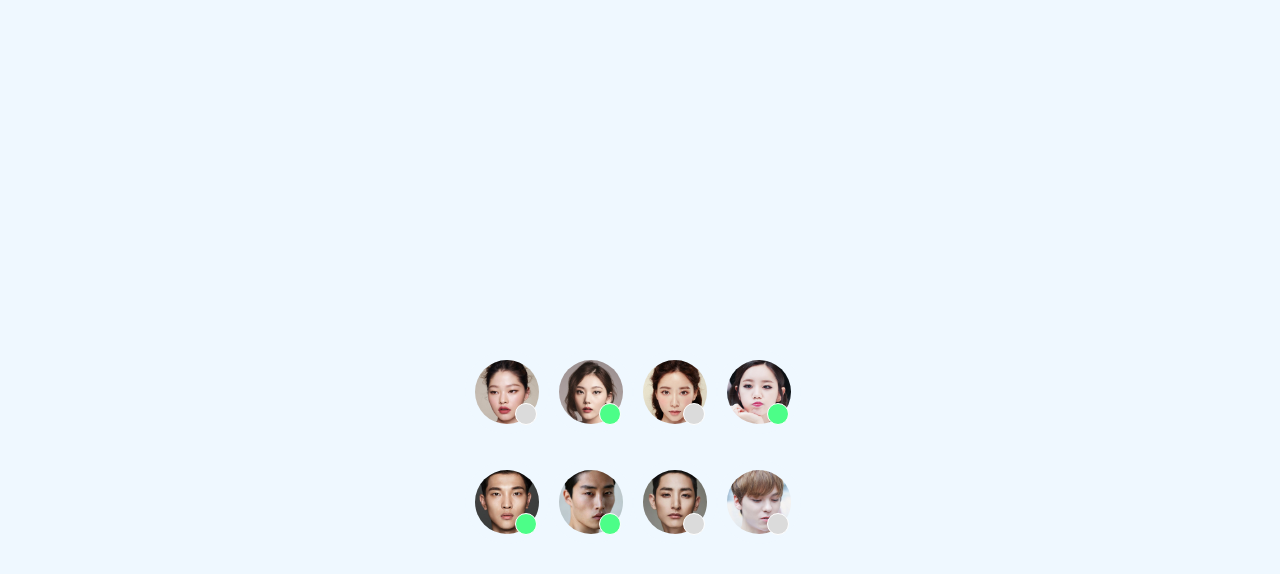
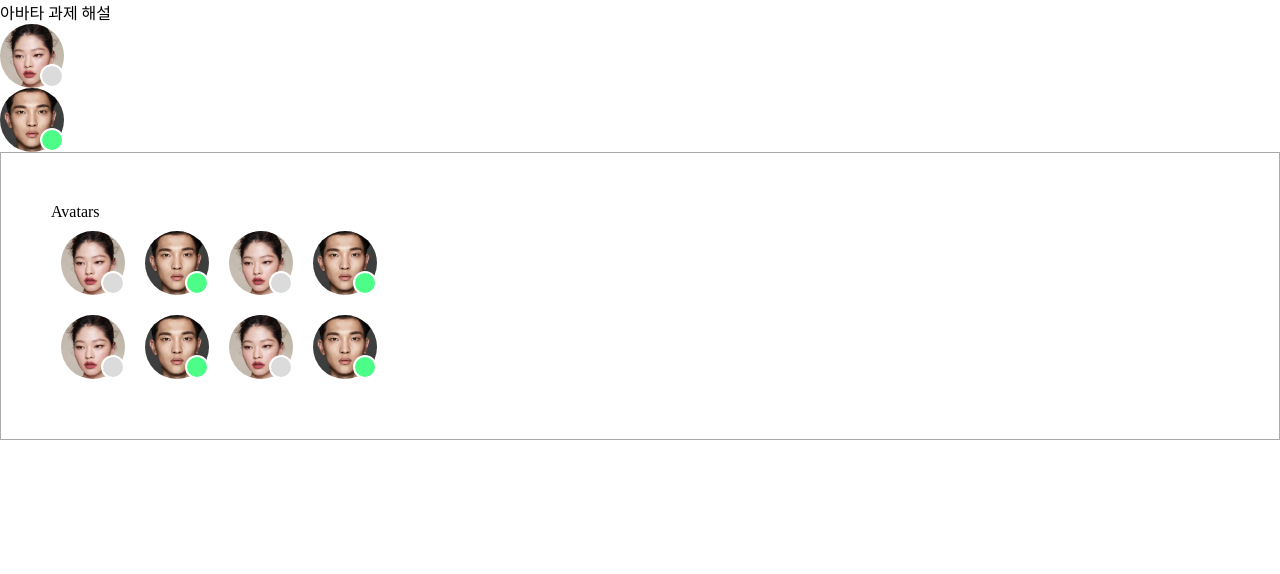
Before and after one commit to somin2352/homework, a plain HTML site: page avatars/avatars.html in a window 1280 px wide. Drawn offline with Linux system fonts and the light colour scheme; a web font is replaced by a local one.

Commit message:
avatars 과제 해설

```diff
--- a/avatars/avatars.html
+++ b/avatars/avatars.html
@@ -4,10 +4,11 @@
     <meta charset="UTF-8" />
     <meta name="viewport" content="width=device-width, initial-scale=1.0" />
     <title>Avatars | HTML/CSS 과제</title>
+    <link rel="stylesheet" href="https://cdnjs.cloudflare.com/ajax/libs/pretendard/1.3.9/static/pretendard-dynamic-subset.min.css" integrity="sha512-PsXUEGpaqdO9ConjXV1R21W0YqdV9dl3wxGAFnZFkGQ0/YGroVnvHv/aFehTx98C4fQRt6tqj/bvpAXsj5ztyQ==" crossorigin="anonymous" />
     <link rel="stylesheet" href="./styles/avatars.css" />
   </head>
   <body>
-    <div class="faces">
+    <!-- <div class="faces">
       <div class="row">
         <figure>
           <img src="./../assets/avatars/face1.jpg" alt="woman face1" />
@@ -45,6 +46,105 @@
           <div class="activate"></div>
         </figure>
       </div>
-    </div>
+    </div> -->
+
+    <h1>아바타 과제 해설</h1>
+    <!-- 아바타 컴포넌트 -->
+    <!-- 오프라인 컴포넌트 -->
+    <figure class="avatar is-offline">
+      <picture>
+        <source srcset="./../assets/avatars/face1.webp" type="image/webp" />
+        <img src="./../assets/avatars/face1.jpg" alt="" width="200" height="200" />
+      </picture>
+      <figcaption><span class="sr-only">슬비 유저 오프라인</span></figcaption>
+    </figure>
+
+    <!-- 온라인 컴포넌트 -->
+    <figure class="avatar is-online">
+      <picture>
+        <source srcset="./../assets/avatars/face5.webp" type="image/webp" />
+        <img src="./../assets/avatars/face5.jpg" alt="" width="200" height="200" />
+      </picture>
+      <figcaption><span class="sr-only">선범 유저 온라인</span></figcaption>
+    </figure>
+
+    <!-- 레이아웃 -->
+    <section class="avatars">
+      <h2 class="avatars-label">Avatars</h2>
+      <ul class="avatars-list">
+        <li>
+          <figure class="avatar is-offline">
+            <picture>
+              <source srcset="./../assets/avatars/face1.webp" type="image/webp" />
+              <img src="./../assets/avatars/face1.jpg" alt="" width="200" height="200" />
+            </picture>
+            <figcaption><span class="sr-only">슬비 유저 오프라인</span></figcaption>
+          </figure>
+        </li>
+        <li>
+          <figure class="avatar is-online">
+            <picture>
+              <source srcset="./../assets/avatars/face5.webp" type="image/webp" />
+              <img src="./../assets/avatars/face5.jpg" alt="" width="200" height="200" />
+            </picture>
+            <figcaption><span class="sr-only">선범 유저 온라인</span></figcaption>
+          </figure>
+        </li>
+        <li>
+          <figure class="avatar is-offline">
+            <picture>
+              <source srcset="./../assets/avatars/face1.webp" type="image/webp" />
+              <img src="./../assets/avatars/face1.jpg" alt="" width="200" height="200" />
+            </picture>
+            <figcaption><span class="sr-only">슬비 유저 오프라인</span></figcaption>
+          </figure>
+        </li>
+        <li>
+          <figure class="avatar is-online">
+            <picture>
+              <source srcset="./../assets/avatars/face5.webp" type="image/webp" />
+              <img src="./../assets/avatars/face5.jpg" alt="" width="200" height="200" />
+            </picture>
+            <figcaption><span class="sr-only">선범 유저 온라인</span></figcaption>
+          </figure>
+        </li>
+        <li>
+          <figure class="avatar is-offline">
+            <picture>
+              <source srcset="./../assets/avatars/face1.webp" type="image/webp" />
+              <img src="./../assets/avatars/face1.jpg" alt="" width="200" height="200" />
+            </picture>
+            <figcaption><span class="sr-only">슬비 유저 오프라인</span></figcaption>
+          </figure>
+        </li>
+        <li>
+          <figure class="avatar is-online">
+            <picture>
+              <source srcset="./../assets/avatars/face5.webp" type="image/webp" />
+              <img src="./../assets/avatars/face5.jpg" alt="" width="200" height="200" />
+            </picture>
+            <figcaption><span class="sr-only">선범 유저 온라인</span></figcaption>
+          </figure>
+        </li>
+        <li>
+          <figure class="avatar is-offline">
+            <picture>
+              <source srcset="./../assets/avatars/face1.webp" type="image/webp" />
+              <img src="./../assets/avatars/face1.jpg" alt="" width="200" height="200" />
+            </picture>
+            <figcaption><span class="sr-only">슬비 유저 오프라인</span></figcaption>
+          </figure>
+        </li>
+        <li>
+          <figure class="avatar is-online">
+            <picture>
+              <source srcset="./../assets/avatars/face5.webp" type="image/webp" />
+              <img src="./../assets/avatars/face5.jpg" alt="" width="200" height="200" />
+            </picture>
+            <figcaption><span class="sr-only">선범 유저 온라인</span></figcaption>
+          </figure>
+        </li>
+      </ul>
+    </section>
   </body>
 </html>
--- a/avatars/styles/avatars.css
+++ b/avatars/styles/avatars.css
@@ -1,20 +1,20 @@
-img {
+/* img {
   width: 64px;
   height: 64px;
   border-radius: 50%;
   padding: 10px;
-}
+} */
 
-.faces {
-  /* 주석 부분은 colum-reverse가 적용되어 위아래 이미지 배치가 바뀜 */
-  /* display: flex;
+/* .faces { */
+/* 주석 부분은 colum-reverse가 적용되어 위아래 이미지 배치가 바뀜 */
+/* display: flex;
   flex-direction: column-reverse; */
-  width: 350px;
+/* width: 350px;
   margin: 0 auto;
   margin-top: 350px;
-}
+}  */
 
-* {
+/* * {
   margin: 0;
   padding: 0;
   background-color: rgb(239, 248, 255);
@@ -43,4 +43,99 @@ figure {
   position: relative;
   top: -35px;
   left: 50px;
+} */
+
+/* 과제 해설 */
+/* 스타일 초기화 */
+* {
+  margin: 0;
+  padding: 0;
+  border: 0;
+  font-size: 1rem;
+  font: inherit;
 }
+
+body {
+  font-family: "Pretendard";
+}
+
+ul {
+  list-style: "";
+}
+
+.sr-only {
+  position: absolute;
+  width: 1px;
+  height: 1px;
+  padding: 0;
+  margin: -1px;
+  overflow: hidden;
+  clip: rect(0, 0, 0, 0);
+  white-space: nowrap;
+  border-width: 0;
+}
+
+/* 지역 변수 */
+.avatar {
+  --silver: #dbdbdb;
+  --green: #4cfe88;
+  --size: 64px;
+  --gap: 20px;
+
+  --offline: var(--silver, #dbdbdb);
+  --online: var(--green, #4cfe88);
+
+  inline-size: var(--size);
+  block-size: var(--size);
+  position: relative;
+
+  img {
+    max-inline-size: 100%;
+    block-size: auto;
+    border-radius: 50%;
+  }
+
+  figcaption {
+    --size: 20px;
+    background: #000;
+
+    inline-size: var(--size);
+    block-size: var(--size);
+    border-radius: 50%;
+    position: absolute;
+    inset-inline-end: 0;
+    inset-block-end: 0;
+    border: 2px solid #fff;
+  }
+
+  &.is-online figcaption {
+    background-color: var(--online);
+  }
+
+  &.is-offline figcaption {
+    background-color: var(--offline);
+  }
+}
+
+/* 레이아웃 */
+.avatars {
+  border: 1px solid #aaa;
+  padding: 50px;
+
+  ul {
+    display: flow-root;
+    inline-size: 360px;
+  }
+
+  li {
+    float: inline-start;
+    margin: 10px;
+  }
+}
+
+/* 브라우저 지원 환경에 따라 적용을 다르게 할 수 있도록 @supports */
+/* @supports (display: flex;){
+  .avatars{
+
+  }
+} */
```
Also changed, not shown: assets/avatars/face1.webp (added), assets/avatars/face2.webp (added), assets/avatars/face3.webp (added), assets/avatars/face4.webp (added), assets/avatars/face5.webp (added), assets/avatars/face6.webp (added), assets/avatars/face7.webp (added), assets/avatars/face8.webp (added).
